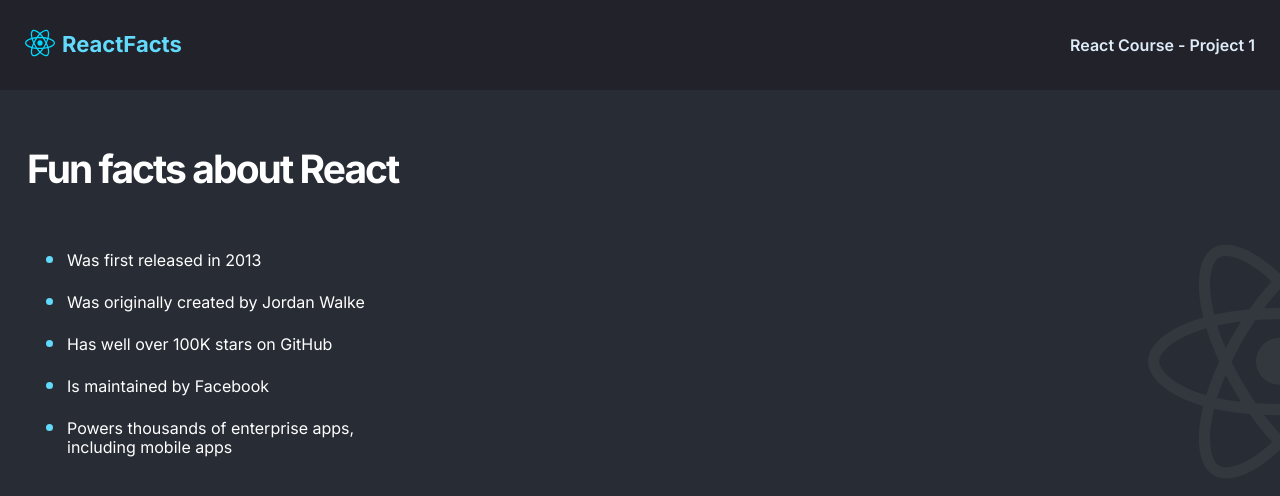
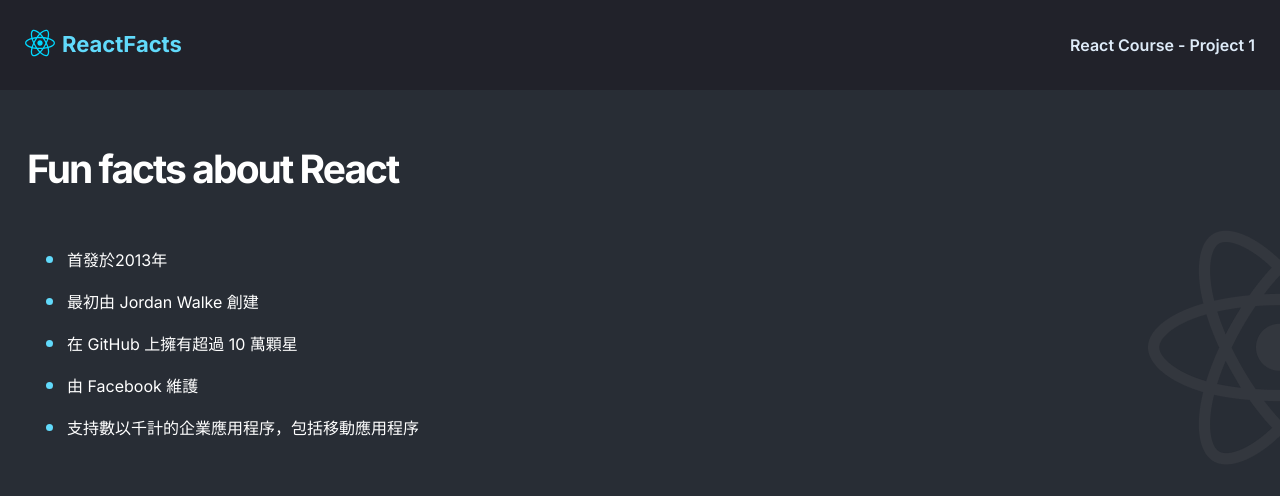
Before and after one commit to Greendayy/React-Info-Site, a React (Vite) app: page / in a window 1280 px wide. Shown: the top 496 px of the page. Built offline with nearby package versions, Linux system fonts and the light colour scheme.

Commit message:
feat:Chinese

```diff
--- a/src/components/Main.jsx
+++ b/src/components/Main.jsx
@@ -5,11 +5,11 @@
         <div className="main">
             <h1 className="main-h1">Fun facts about React</h1>
             <ul className="main-ul">
-                <li>Was first released in 2013</li>
-                <li>Was originally created by Jordan Walke</li>
-                <li>Has well over 100K stars on GitHub</li>
-                <li>Is maintained by Facebook</li>
-                <li>Powers thousands of enterprise apps, including mobile apps</li>
+                <li>首發於2013年</li>
+                <li>最初由 Jordan Walke 創建</li>
+                <li>在 GitHub 上擁有超過 10 萬顆星</li>
+                <li>由 Facebook 維護</li>
+                <li>支持數以千計的企業應用程序，包括移動應用程序</li>
             </ul>
         </div>
     )
```
